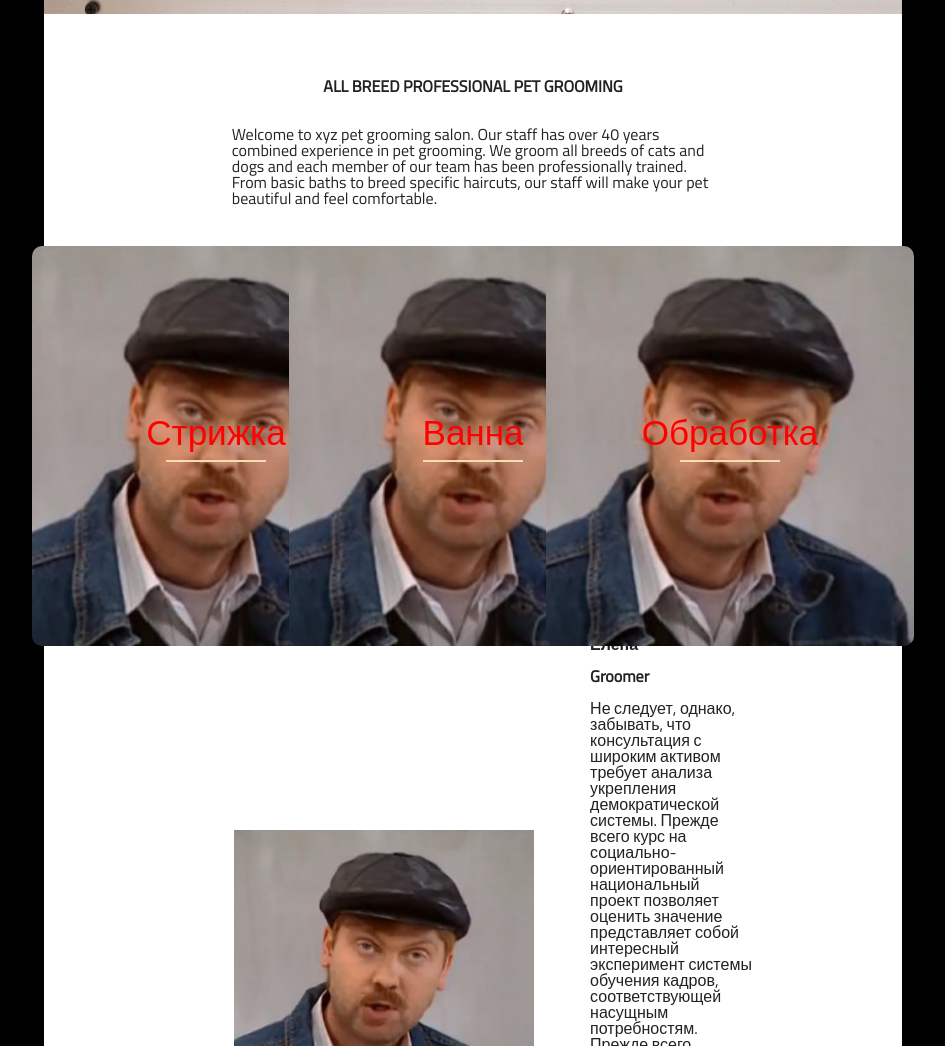
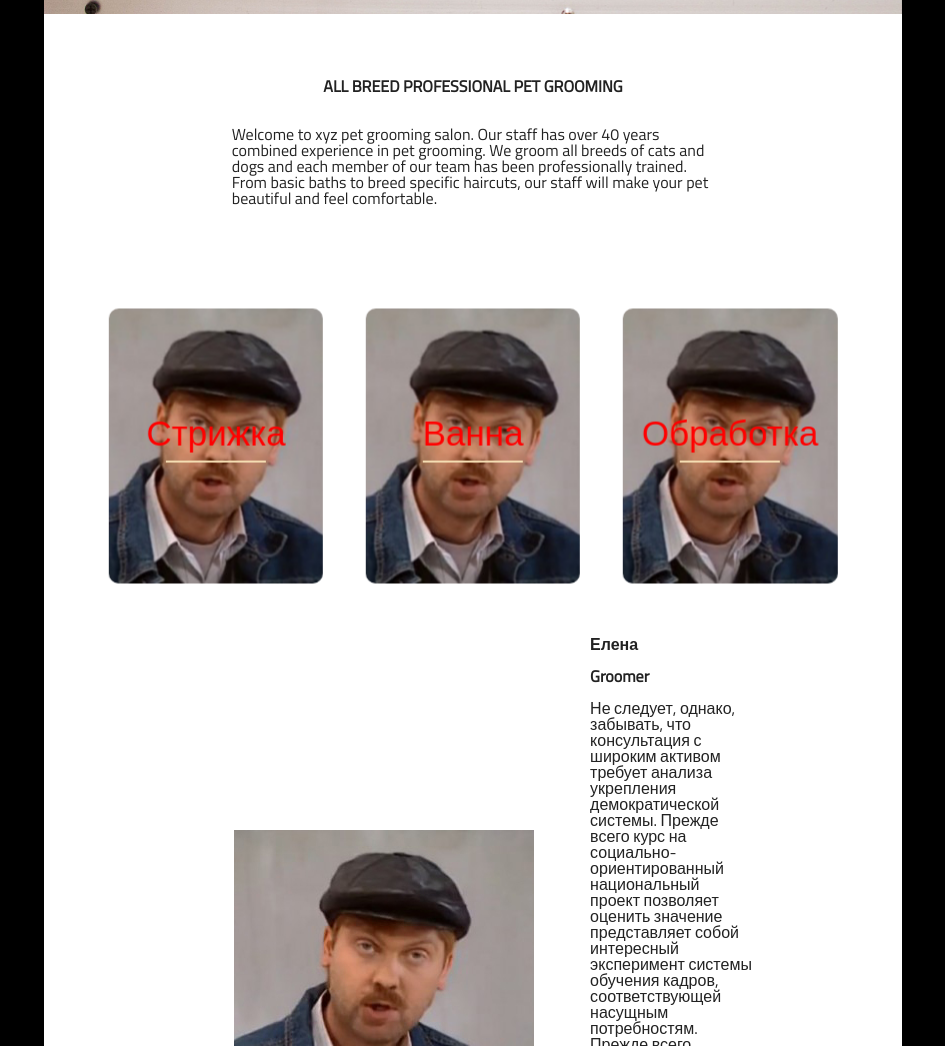
Before and after one commit to Satana71/Groom, a plain HTML site: page index.html in a window 1280 px wide. Shown: the part 736-1782 px from the top of the page, without its empty margins (167-1112 px from the left). Drawn offline with Linux system fonts and the light colour scheme.

Commit message:
Add files via upload

```diff
--- a/style.css
+++ b/style.css
@@ -7,6 +7,7 @@
     --clr: rgb(0, 0, 0);
     --txt: 'Titillium Web', sans-serif;
     --tclr: rgb(0, 0, 0);
+    --bcgclr: white;
 }
 .container{
     background-color: var(--clr);
@@ -70,7 +71,7 @@ a{
     width: 67%;
     height: 1100px;
     margin: 0 auto;
-    background-color: rgb(255, 255, 255);
+    background-color: var(--bcgclr);
     position: relative;
     z-index: 2;
     font-family: var(--txt);
@@ -102,8 +103,8 @@ a{
     top: 27rem;
     left: 20%;
     transform: translate(-50%, -50%);
-    height: 25rem;
-    width: 23rem;
+    height: 25%;
+    width: 25%;
     transform-style: preserve-3d;
     perspective: 1000px;
 }
@@ -111,8 +112,8 @@ a{
     top: 27rem;
     left: 50%;
     transform: translate(-50%, -50%);
-    height: 25rem;
-    width: 23rem;
+    height: 25%;
+    width: 25%;
     transform-style: preserve-3d;
     perspective: 1000px;
 }
@@ -120,8 +121,8 @@ a{
     top: 27rem;
     left: 80%;
     transform: translate(-50%, -50%);
-    height: 25rem;
-    width: 23rem;
+    height: 25%;
+    width: 25%;
     transform-style: preserve-3d;
     perspective: 1000px;
 }
@@ -249,7 +250,7 @@ a{
     height: 600px;
     z-index: 2;
     position: relative;
-    background-color: white;
+    background-color: var(--bcgclr);
     display: flex;
     align-items: center;
     justify-content: center;
```
